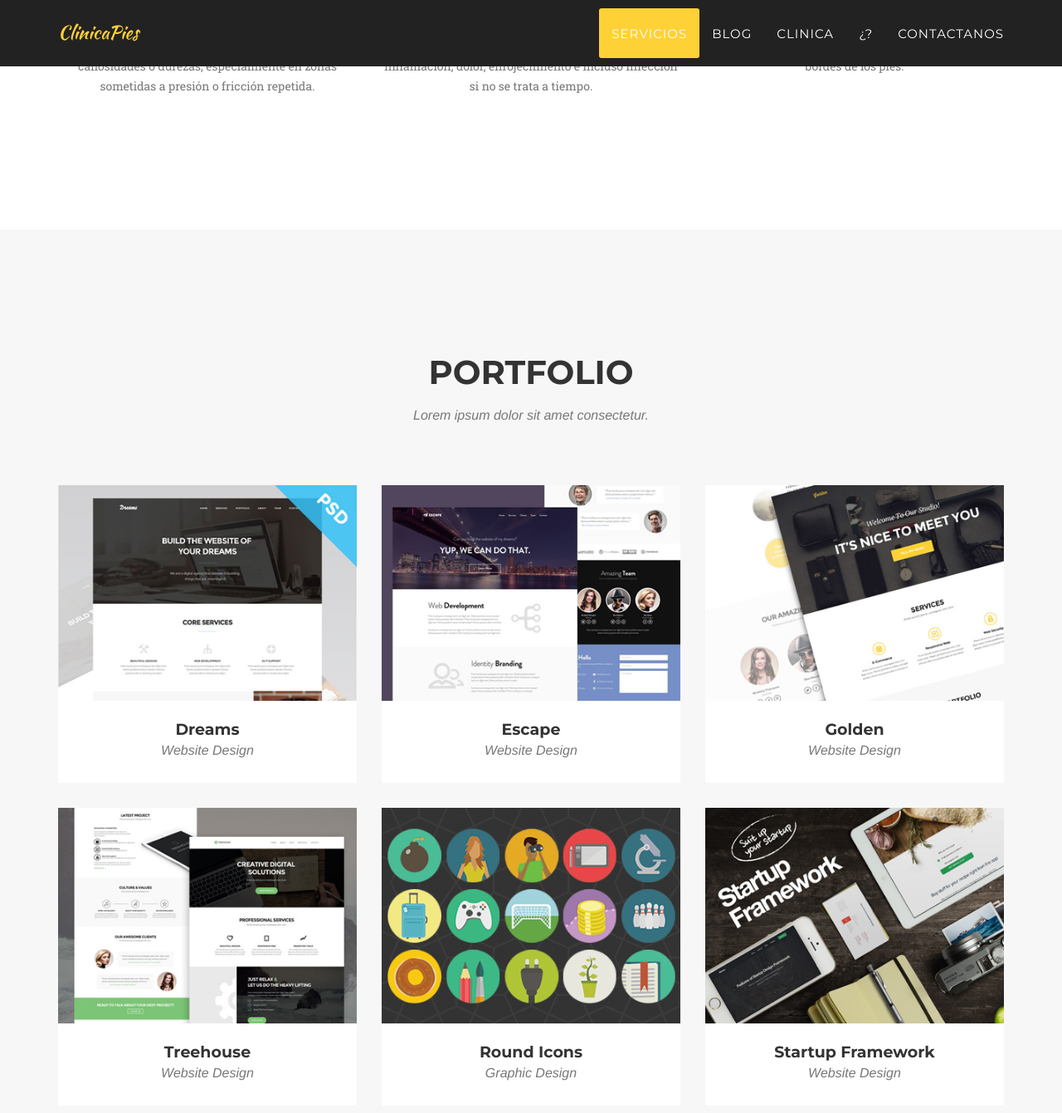
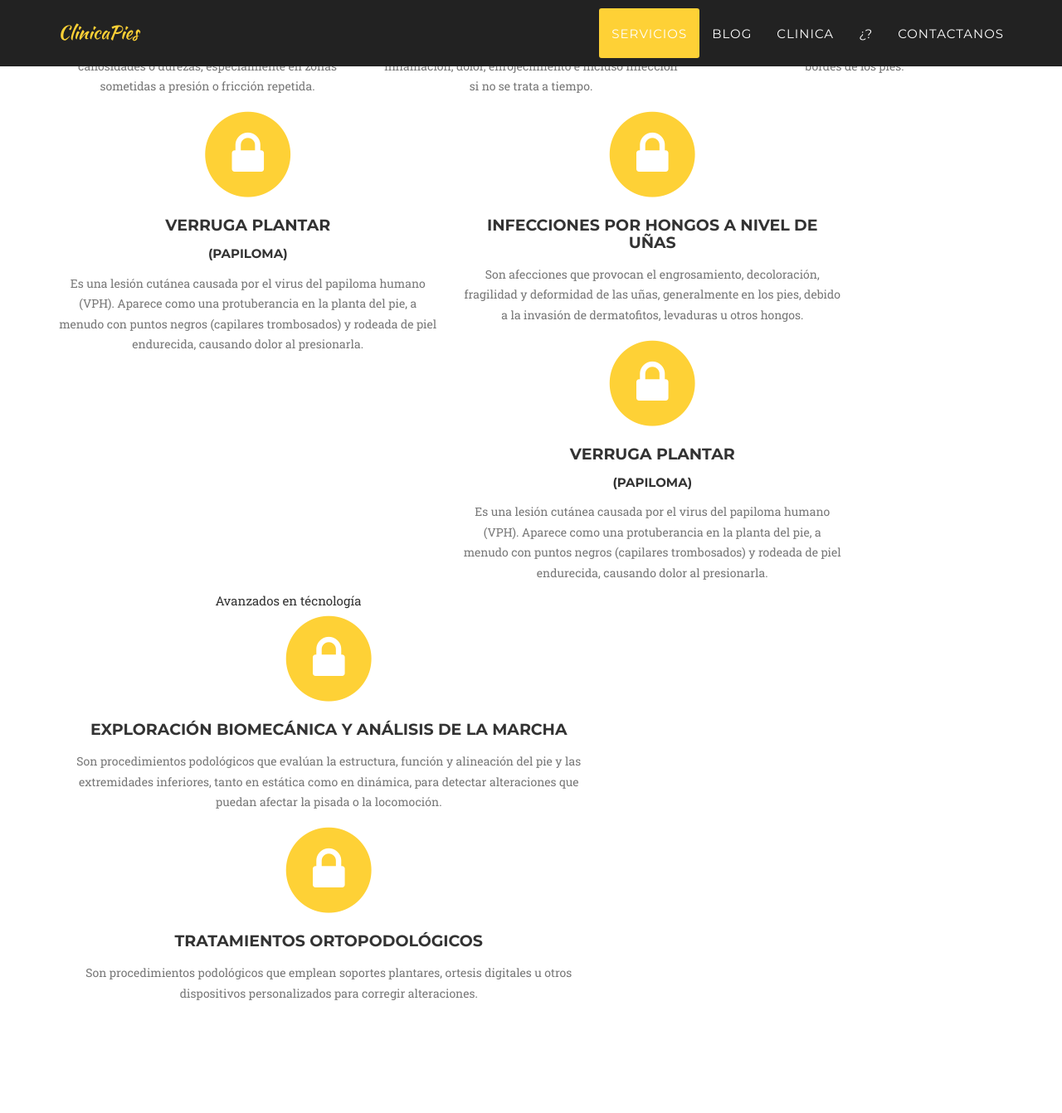
Before and after one commit to Mario-GB/clinica-pies, a Jekyll site: the page built from index.html, in a window 1280 px wide and 1400 px high, scrolled down 1158 px. Shown: the top 1342 px of the window at 83% size. Built offline with Jekyll 4.4.1, drawn with Linux system fonts in a browser that asks for light colours; some web fonts are replaced.

Commit message:
[ADD] More services

```diff
--- a/_includes/services.html
+++ b/_includes/services.html
@@ -35,6 +35,52 @@
                     <h5 class="service-heading">(PIE DE ATLETA)</h5>
                     <p class="text-muted">Es una infección fúngica que afecta la piel de los pies, especialmente entre los dedos. Se manifiesta con descamación, enrojecimiento, picazón, grietas o ampollas, pudiendo extenderse a las plantas y los bordes de los pies.</p>
                 </div>
+                <div class="col-md-5">
+                    <span class="fa-stack fa-4x">
+                        <i class="fa fa-circle fa-stack-2x text-primary"></i>
+                        <i class="fa fa-lock fa-stack-1x fa-inverse"></i>
+                    </span>
+                    <h4 class="service-heading">VERRUGA PLANTAR</h4>
+                    <h5 class="service-heading">(PAPILOMA)</h5>
+                    <p class="text-muted">Es una lesión cutánea causada por el virus del papiloma humano (VPH). Aparece como una protuberancia en la planta del pie, a menudo con puntos negros (capilares trombosados) y rodeada de piel endurecida, causando dolor al presionarla.</p>
+                </div>
+                <div class="col-md-5">
+                    <span class="fa-stack fa-4x">
+                        <i class="fa fa-circle fa-stack-2x text-primary"></i>
+                        <i class="fa fa-lock fa-stack-1x fa-inverse"></i>
+                    </span>
+                    <h4 class="service-heading">INFECCIONES POR HONGOS A NIVEL DE UÑAS</h4>
+                    <h5 class="service-heading"></h5>
+                    <p class="text-muted">Son afecciones que provocan el engrosamiento, decoloración, fragilidad y deformidad de las uñas, generalmente en los pies, debido a la invasión de dermatofitos, levaduras u otros hongos.</p>
+                </div>
+                <div class="col-md-5">
+                    <span class="fa-stack fa-4x">
+                        <i class="fa fa-circle fa-stack-2x text-primary"></i>
+                        <i class="fa fa-lock fa-stack-1x fa-inverse"></i>
+                    </span>
+                    <h4 class="service-heading">VERRUGA PLANTAR</h4>
+                    <h5 class="service-heading">(PAPILOMA)</h5>
+                    <p class="text-muted">Es una lesión cutánea causada por el virus del papiloma humano (VPH). Aparece como una protuberancia en la planta del pie, a menudo con puntos negros (capilares trombosados) y rodeada de piel endurecida, causando dolor al presionarla.</p>
+                </div>
+                <div class="col-md-6">Avanzados en técnología</div>
+                <div class="col-md-7">
+                    <span class="fa-stack fa-4x">
+                        <i class="fa fa-circle fa-stack-2x text-primary"></i>
+                        <i class="fa fa-lock fa-stack-1x fa-inverse"></i>
+                    </span>
+                    <h4 class="service-heading">EXPLORACIÓN BIOMECÁNICA Y ANÁLISIS DE LA MARCHA</h4>
+                    <h5 class="service-heading"></h5>
+                    <p class="text-muted">Son procedimientos podológicos que evalúan la estructura, función y alineación del pie y las extremidades inferiores, tanto en estática como en dinámica, para detectar alteraciones que puedan afectar la pisada o la locomoción.</p>
+                </div>
+                <div class="col-md-7">
+                    <span class="fa-stack fa-4x">
+                        <i class="fa fa-circle fa-stack-2x text-primary"></i>
+                        <i class="fa fa-lock fa-stack-1x fa-inverse"></i>
+                    </span>
+                    <h4 class="service-heading">TRATAMIENTOS ORTOPODOLÓGICOS</h4>
+                    <h5 class="service-heading"></h5>
+                    <p class="text-muted">Son procedimientos podológicos que emplean soportes plantares, ortesis digitales u otros dispositivos personalizados para corregir alteraciones.</p>
+                </div>
             </div>
         </div>
     </section>
```
